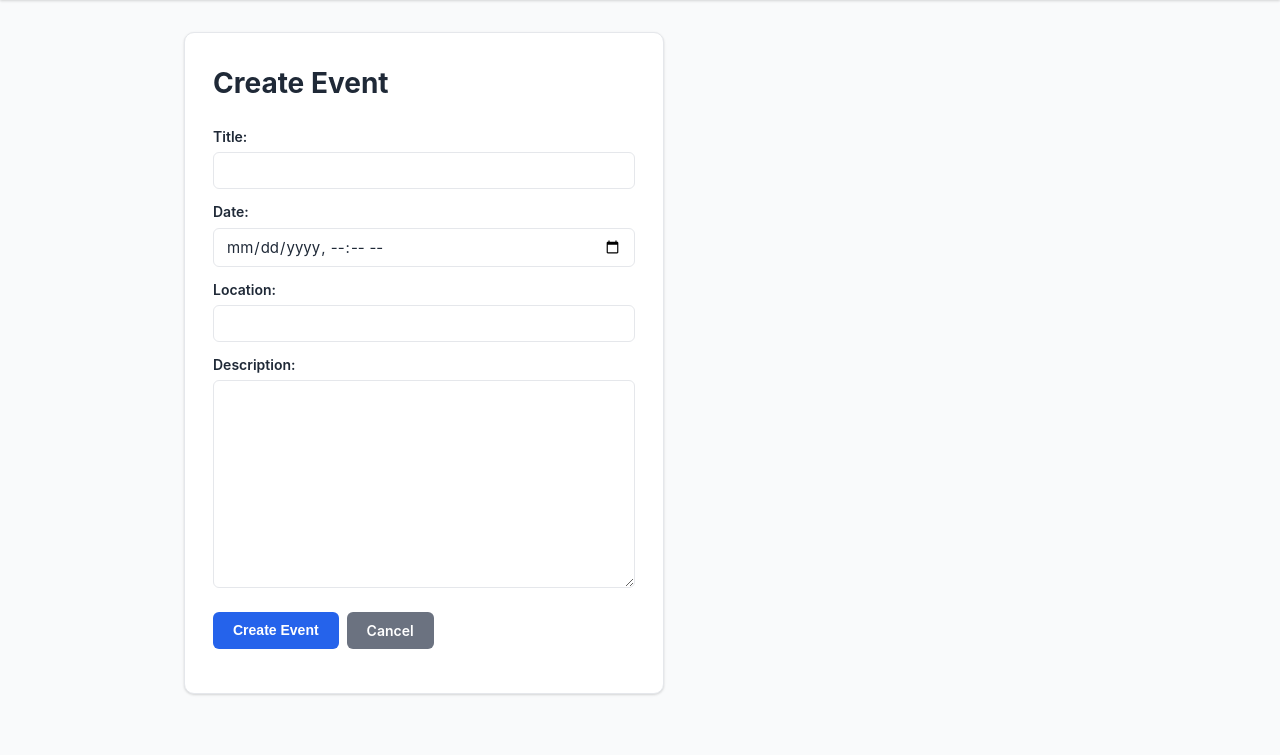
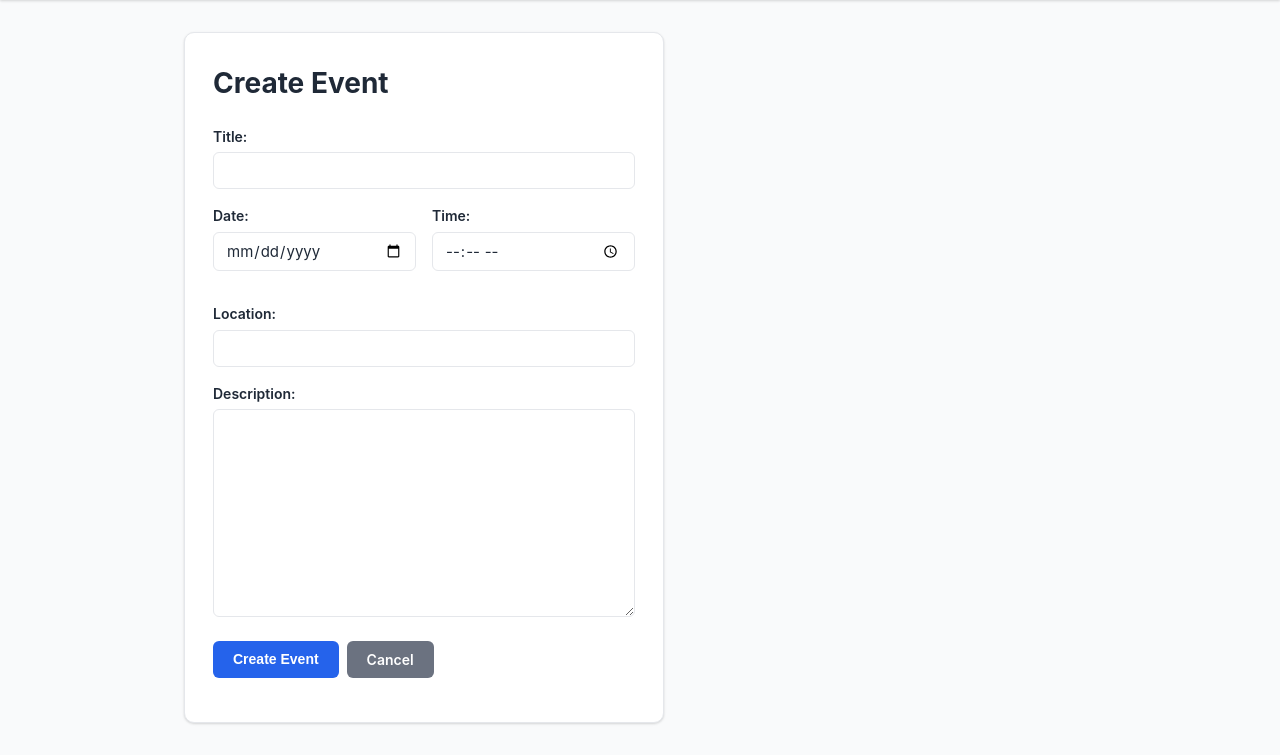
Before and after one commit to rzhang19/boardgames-AI, a Django app: page /events/add/ in a window 1280 px wide. Shown: the part 56-811 px from the top of the page. Before the commit the page ends 751 px from the top, so only its background shows below. Run offline with Django 5.2, Linux system fonts and the light colour scheme; a user stored in the database is signed in; tables that the repository leaves empty hold one stand-in row (values such as "Sample post").

Commit message:
Separate date and time
Separated these two fields so time can be optional (and defaulted to midnight)

```diff
--- a/ExtraFeatures.txt
+++ b/ExtraFeatures.txt
@@ -13,7 +13,7 @@ AGENT: if any of these lines are marked with a "(DONE)" in between the number an
 5c. (DONE) A site administrator cannot change the privilege level of other site administrators, as this is left only to the superuser.
 6. (DONE) Connect to BoardGameGeek and use their API to allow direct linking to a board game from that site, and allow importing information about the game from that site.
 7. (DONE) Past events can be viewed, but I should not be able to create an event in the past.
-8. Modify the event date field when creating a new event. Let's make it such that we don't need seconds, just an hours and minutes. Also update this "time" to be a separate, optional field from date. Any events with no inputted time can be set at 12am. Keep this field on the same line as the date.
+8. (DONE) Modify the event date field when creating a new event. Let's make it such that we don't need seconds, just an hours and minutes. Also update this "time" to be a separate, optional field from date. Any events with no inputted time can be set at 12am. Keep this field on the same line as the date.
 9. Mark the fields that are required, in the Create Event task, with a red asterisk. Any fields that are not required (such as the separate time field) should not have a red asterisk.
 10. Add timezone functionality to the date and time. Allow defaulting time zones based on the current user time zone. Can we default users to a timezone based on their computer time?
 11. (DONE) Add settings button and page to all users. Put this as a new button with a gear symbol in the upper right of the screen, left of the "Logout" button.
@@ -42,3 +42,4 @@ AGENT: if any of these lines are marked with a "(DONE)" in between the number an
 18b. Is there a link back to the BGG instance? I would like a non-editable (only deletable), non-required "ID" that is basically BGG's ID for that game, and basically provide a way back to the site if someone wants to view it on BGG. If we could, possibly also add a warning if someone adds/edits a game without this value (i.e. they deleted it). But it should also be replaceable as listd in 18a.
 19. Change the blue checkmark that indicates a user is verified to be a customizable option in the Settings page.
 20. Allow mobile access. Let's make sure the CSS allows for narrower screens.
+21. Allow superuser to delete users in the system. The confirmation page has the superuser enter the player's username to be able to delete it. Also restrict usernames to letters, numbers, underscores and dashes only.
--- a/club/forms.py
+++ b/club/forms.py
@@ -1,3 +1,5 @@
+from datetime import datetime, time as dt_time
+
 from django import forms
 from django.contrib.auth import get_user_model
 from django.contrib.auth.forms import AuthenticationForm, UserCreationForm
@@ -63,19 +65,36 @@ class BoardGameForm(forms.ModelForm):
 
 
 class EventForm(forms.ModelForm):
+    date = forms.DateField(
+        widget=forms.DateInput(attrs={'type': 'date'}),
+    )
+    time = forms.TimeField(
+        required=False,
+        widget=forms.TimeInput(attrs={'type': 'time'}),
+    )
 
     class Meta:
         model = Event
-        fields = ['title', 'date', 'location', 'description']
-        widgets = {
-            'date': forms.DateTimeInput(attrs={'type': 'datetime-local'}),
-        }
+        fields = ['title', 'location', 'description']
 
-    def clean_date(self):
-        date = self.cleaned_data.get('date')
-        if date and date < timezone.now():
-            raise forms.ValidationError('The event date cannot be in the past.')
-        return date
+    def __init__(self, *args, **kwargs):
+        super().__init__(*args, **kwargs)
+        if self.instance and self.instance.pk and self.instance.date:
+            self.fields['date'].initial = self.instance.date.date()
+            if self.instance.date.time() != dt_time(0, 0):
+                self.fields['time'].initial = self.instance.date.time()
+
+    def clean(self):
+        cleaned_data = super().clean()
+        date_val = cleaned_data.get('date')
+        time_val = cleaned_data.get('time') or dt_time(0, 0)
+        if date_val:
+            combined = datetime.combine(date_val, time_val)
+            combined = timezone.make_aware(combined) if timezone.is_naive(combined) else combined
+            if combined < timezone.now():
+                self.add_error('date', 'The event date cannot be in the past.')
+            cleaned_data['date'] = combined
+        return cleaned_data
 
 
 class VoteForm(forms.ModelForm):
--- a/club/views.py
+++ b/club/views.py
@@ -1,3 +1,5 @@
+from datetime import datetime, time as dt_time
+
 from django.conf import settings
 from django.contrib.auth import get_user_model, login
 from django.contrib.auth.hashers import make_password
@@ -379,7 +381,10 @@ def game_delete(request, pk):
 
 def event_list(request):
     events = Event.objects.select_related('created_by').all()
-    return render(request, 'club/event_list.html', {'events': events})
+    return render(request, 'club/event_list.html', {
+        'events': events,
+        'time_midnight': dt_time(0, 0),
+    })
 
 
 def event_add(request):
@@ -391,6 +396,7 @@ def event_add(request):
         form = EventForm(request.POST)
         if form.is_valid():
             event = form.save(commit=False)
+            event.date = form.cleaned_data['date']
             event.created_by = request.user
             event.save()
             return redirect('event_detail', pk=event.pk)
@@ -499,6 +505,7 @@ def event_detail(request, pk):
         'event': event,
         'attendees': attendees,
         'is_attending': is_attending,
+        'time_midnight': dt_time(0, 0),
     })
 
 
--- a/static/css/style.css
+++ b/static/css/style.css
@@ -309,6 +309,8 @@ input[type="password"],
 input[type="email"],
 input[type="number"],
 input[type="datetime-local"],
+input[type="date"],
+input[type="time"],
 input[type="url"],
 textarea,
 select {
@@ -566,3 +568,42 @@ li {
     vertical-align: middle;
     font-weight: 700;
 }
+
+.datetime-row {
+    display: flex;
+    gap: 16px;
+    align-items: flex-start;
+}
+
+.datetime-row .form-field {
+    flex: 1;
+    margin-bottom: 16px;
+}
+
+.form-field {
+    margin-bottom: 16px;
+}
+
+.form-field label {
+    display: block;
+    font-weight: 600;
+    margin-bottom: 4px;
+    font-size: 0.875rem;
+    color: var(--text);
+}
+
+.form-errors {
+    margin-top: 4px;
+}
+
+.form-errors ul {
+    list-style: none;
+    padding: 0;
+    margin: 0;
+}
+
+.form-errors li {
+    color: var(--danger);
+    font-size: 0.813rem;
+    font-weight: 500;
+}
--- a/templates/club/event_detail.html
+++ b/templates/club/event_detail.html
@@ -7,7 +7,7 @@
 <div class="card">
     <h1>{{ event.title }}</h1>
 
-    <p><strong>Date:</strong> {{ event.date }}</p>
+    <p><strong>Date:</strong> {{ event.date|date:"N j, Y" }}{% if event.date.time != time_midnight %} at {{ event.date|date:"g:i A" }}{% endif %}</p>
 
     {% if event.location %}
     <p><strong>Location:</strong> {{ event.location }}</p>
--- a/templates/club/event_form.html
+++ b/templates/club/event_form.html
@@ -8,7 +8,48 @@
 
     <form method="post">
         {% csrf_token %}
-        {{ form.as_p }}
+
+        <div class="form-field">
+            <label for="id_title">Title:</label>
+            {{ form.title }}
+            {% if form.title.errors %}
+            <div class="form-errors">{{ form.title.errors }}</div>
+            {% endif %}
+        </div>
+
+        <div class="datetime-row">
+            <div class="form-field">
+                <label for="id_date">Date:</label>
+                {{ form.date }}
+                {% if form.date.errors %}
+                <div class="form-errors">{{ form.date.errors }}</div>
+                {% endif %}
+            </div>
+            <div class="form-field">
+                <label for="id_time">Time:</label>
+                {{ form.time }}
+                {% if form.time.errors %}
+                <div class="form-errors">{{ form.time.errors }}</div>
+                {% endif %}
+            </div>
+        </div>
+
+        <div class="form-field">
+            <label for="id_location">Location:</label>
+            {{ form.location }}
+            {% if form.location.errors %}
+            <div class="form-errors">{{ form.location.errors }}</div>
+            {% endif %}
+        </div>
+
+        <div class="form-field">
+            <label for="id_description">Description:</label>
+            {{ form.description }}
+            {% if form.description.errors %}
+            <div class="form-errors">{{ form.description.errors }}</div>
+            {% endif %}
+        </div>
+
         <div class="btn-group">
             <button type="submit" class="btn btn-primary">{{ action }} Event</button>
             <a href="{% url 'event_list' %}" class="btn btn-neutral">Cancel</a>
--- a/templates/club/event_list.html
+++ b/templates/club/event_list.html
@@ -26,7 +26,7 @@
         {% for event in events %}
         <tr>
             <td><a href="{% url 'event_detail' event.pk %}">{{ event.title }}</a></td>
-            <td>{{ event.date }}</td>
+            <td>{{ event.date|date:"N j, Y" }}{% if event.date.time != time_midnight %} {{ event.date|date:"g:i A" }}{% endif %}</td>
             <td>{{ event.location|default:"-" }}</td>
             <td>{{ event.created_by.username }}{% verified_badge event.created_by %}</td>
         </tr>
```
Also changed, not shown: club/tests/test_events.py (+53 -10 lines).
